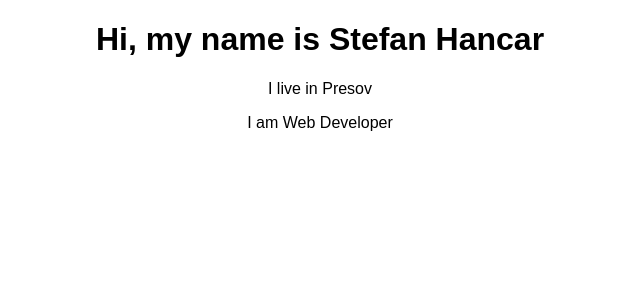
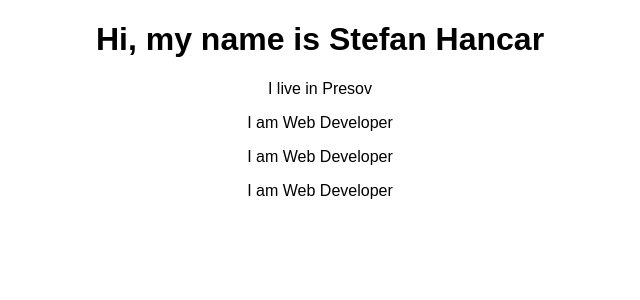
Before and after one commit to Stefan8412/reactproject, a React (Create React App) app: page / in a window 1280 px wide. Shown: the top 300 px of the page, without its empty margins (320-960 px from the left). Built offline with nearby package versions, Linux system fonts and the light colour scheme.

Commit message:
reuable update

```diff
--- a/src/App.js
+++ b/src/App.js
@@ -10,6 +10,8 @@ class App extends Component {
        <h1>Hi, my name is Stefan Hancar</h1>
        <p>I live in Presov</p>
        <Person />
+       <Person />
+       <Person />
       </div>);
    //  return React.createElement('div',{className:'App'},React.createElement('h1',null,'Hi,I \'m Stefan'));
   }
```
